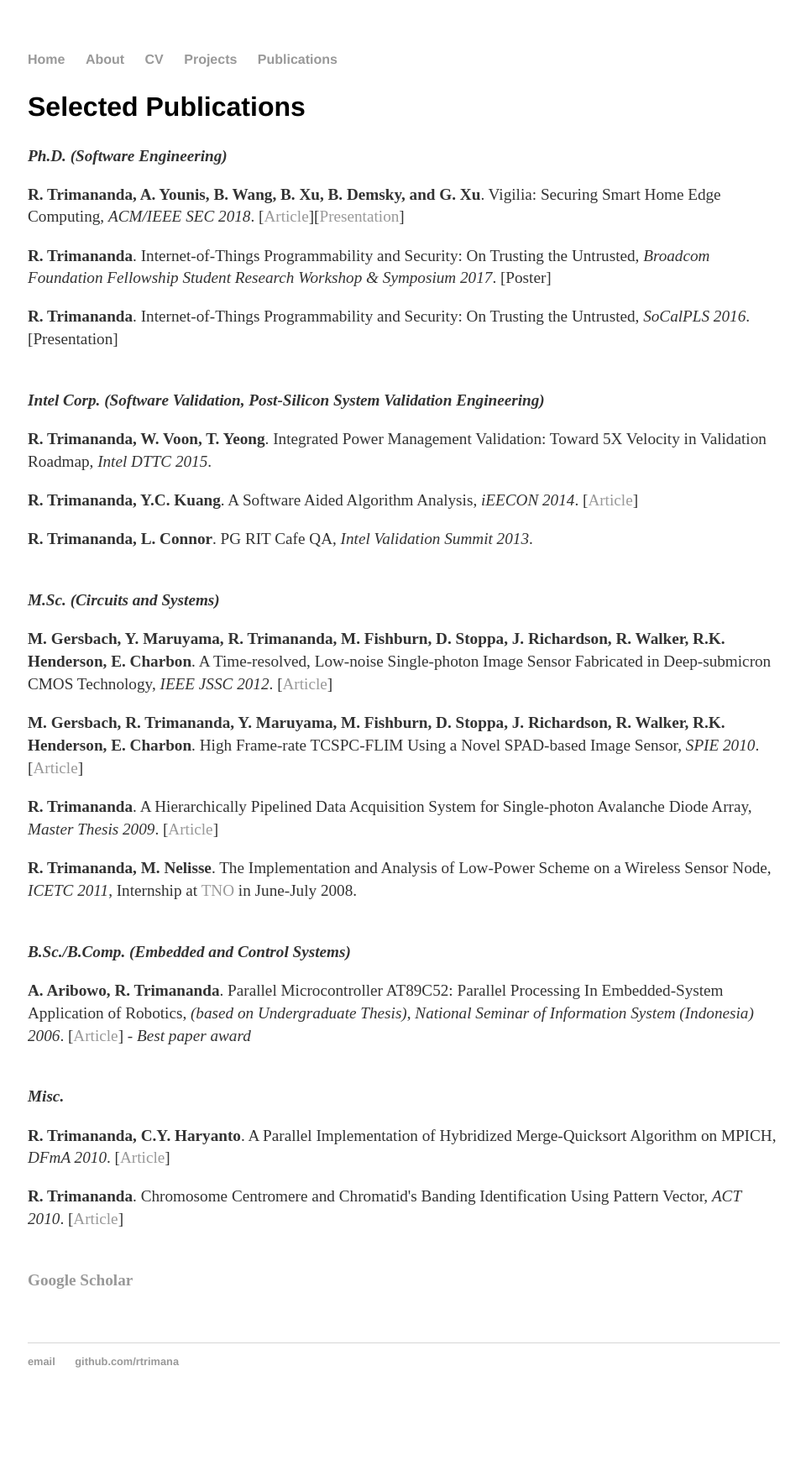
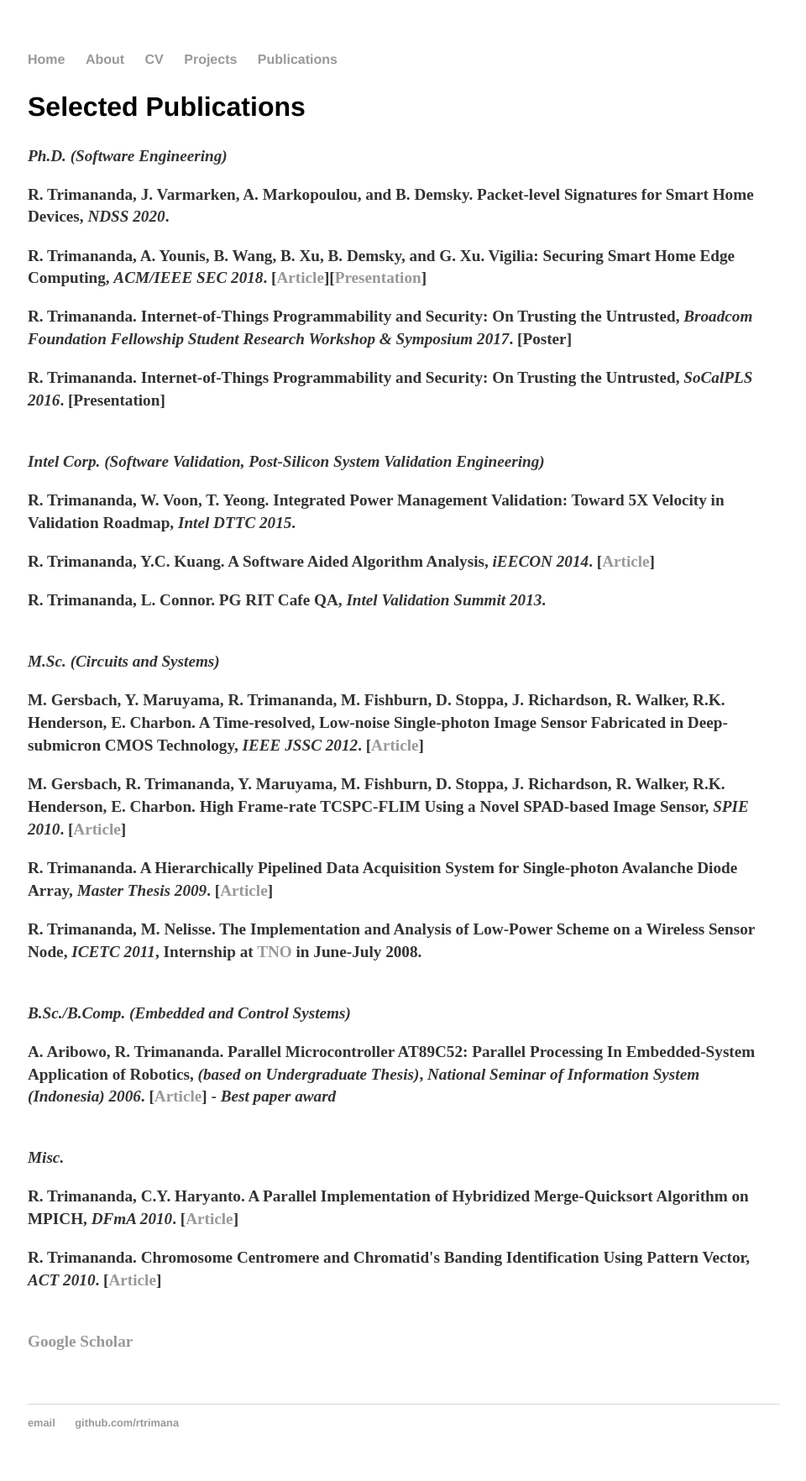
Before and after one commit to rtrimana/rahmaditrimananda.github.io, a Jekyll site: the page built from publications/index.html, in a window 1280 px wide. Shown: the whole page at 84% size, without its empty margins (159-1119 px from the left). Built offline with Jekyll 4.4.1, drawn with Linux system fonts in a browser that asks for light colours; before the commit the page ends 1691 px from its top, so only the background shows below that.

Commit message:
Update index.html

```diff
--- a/publications/index.html
+++ b/publications/index.html
@@ -7,6 +7,8 @@ title: Publications of Rahmadi Trimananda
 		<h2>Selected Publications</h2>
 
 		<em><p><strong>Ph.D. (Software Engineering)</strong></p></em>
+
+				<p><strong>R. Trimananda, J. Varmarken, A. Markopoulou, and B. Demsky. Packet-level Signatures for Smart Home Devices, <em>NDSS 2020</em>.
 
 				<p><strong>R. Trimananda, A. Younis, B. Wang, B. Xu, B. Demsky, and G. Xu</strong>. Vigilia: Securing Smart Home Edge Computing, <em>ACM/IEEE SEC 2018</em>. [<a href="http://acm-ieee-sec.org/2018/pdfs/SEC2018-5cLAs0rQH8wBym0gnRmRKv/4FZwa1ApsV8MKkPgOTwynk/6HTCKzCT9xe2JbK6f8SqMY.pdf" target="_blank">Article</a>][<a href="http://plrg.eecs.uci.edu/wordpress/wp-content/uploads/2018/10/SEC-2018-Rahmadi-Trimananda-final.pdf" target="_blank">Presentation</a>]
 
```
